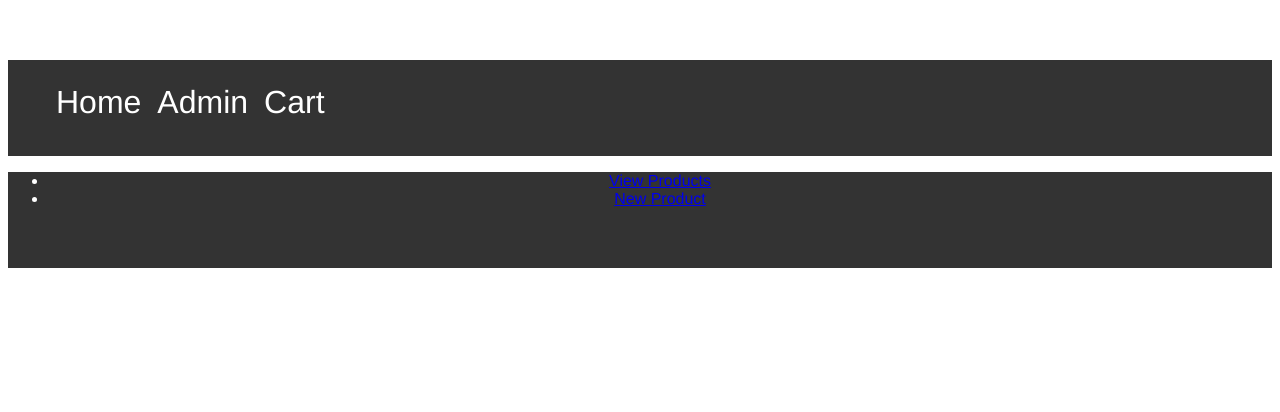
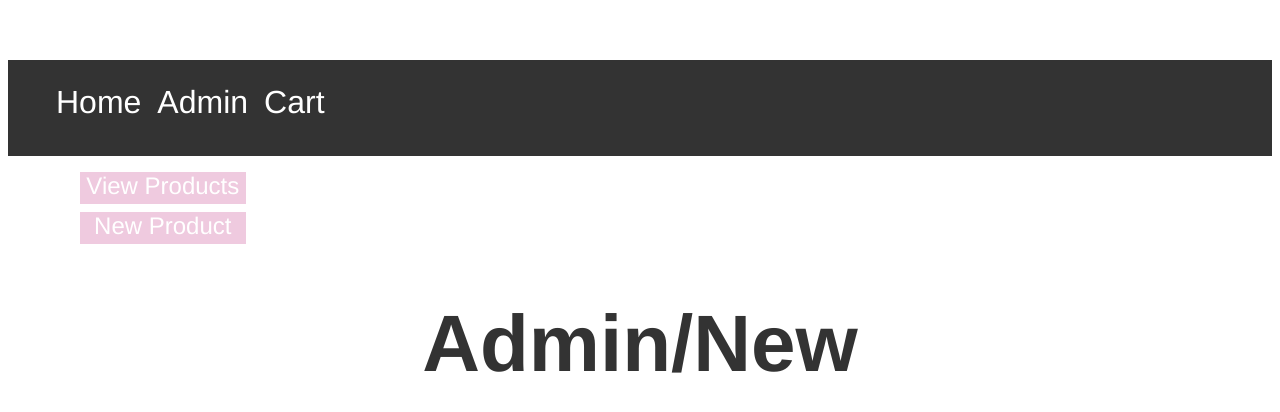
Before and after one commit to benmwilliams/vue-ecommerce, a Vue app: page /#/admin/new in a window 1280 px wide. Before the commit this address led to /#/admin/edit/1. Shown: the top 412 px of the page. Built offline with nearby package versions, Linux system fonts and the light colour scheme.

Commit message:
styling for  admin-nav

```diff
--- a/src/components/pages/admin/Index.vue
+++ b/src/components/pages/admin/Index.vue
@@ -1,8 +1,8 @@
 <template>
   <div>
     <div class="admin-new">
-      <div class="container">
-        <div class="nav">
+      <div class="">
+        <div class="admin-nav">
           <ul class="admin-menu">
             <li><router-link to='/admin'>View Products</router-link></li>
             <li><router-link to='/admin/new'>New Product</router-link></li>
@@ -13,3 +13,26 @@
     </div>
   </div>
 </template>
+
+<style type="text/css">
+  .admin-menu a,
+  .admin-menu a:visited,
+  .admin-menu a:hover,
+  .admin-menu a:active {
+    color: #fff;
+    text-decoration: none;
+  }
+  .admin-nav {
+    width: 25%;
+    color: #fff;
+  }
+  .admin-menu li {
+    max-width: 60%;
+    height: 2rem;
+    color: #fff;
+    background-color: rgba(236, 189, 216, .8);
+    margin: 0.5rem 2rem 0.5rem 2rem;
+    list-style: none;
+    font-size: 1.5rem;
+  }
+</style>
```
